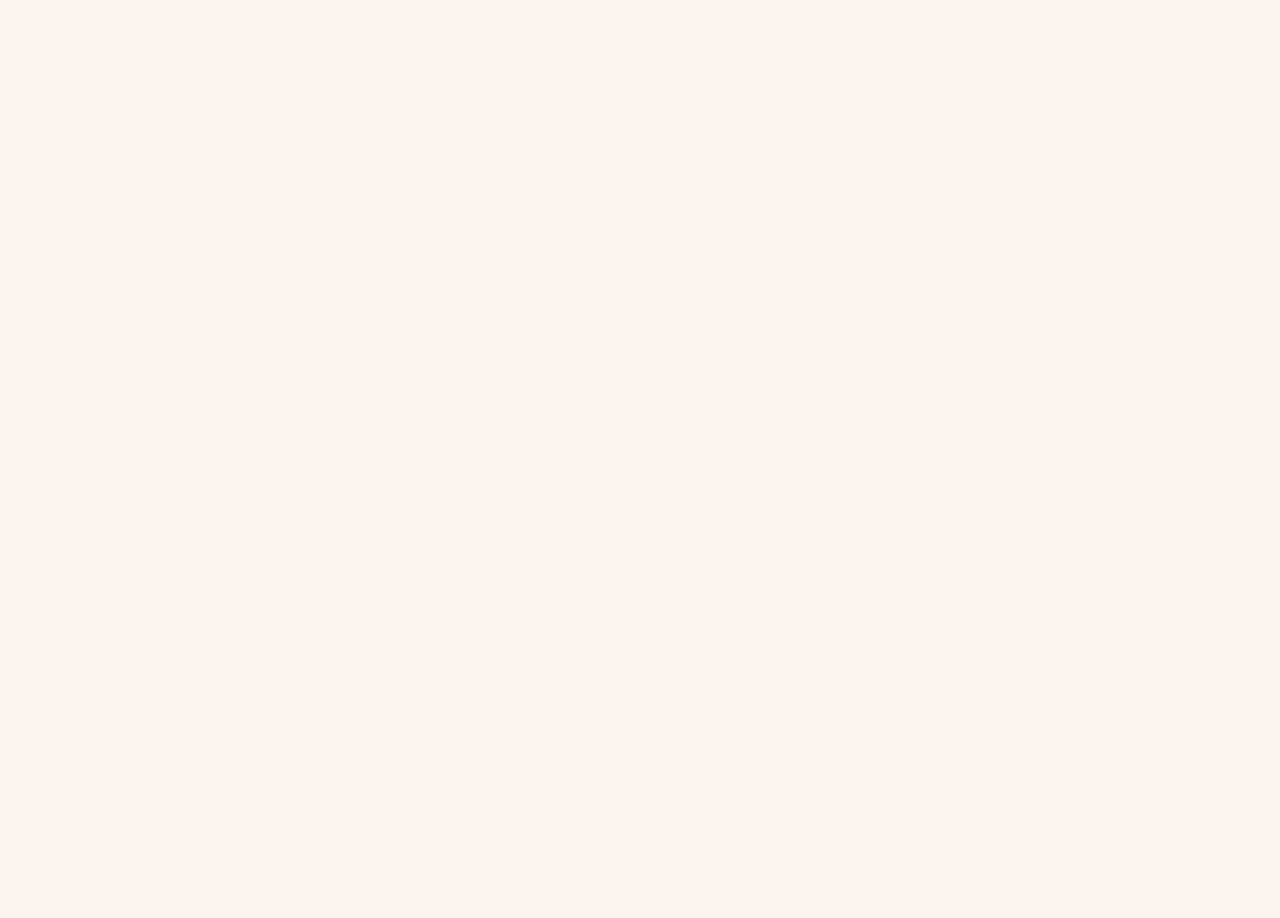
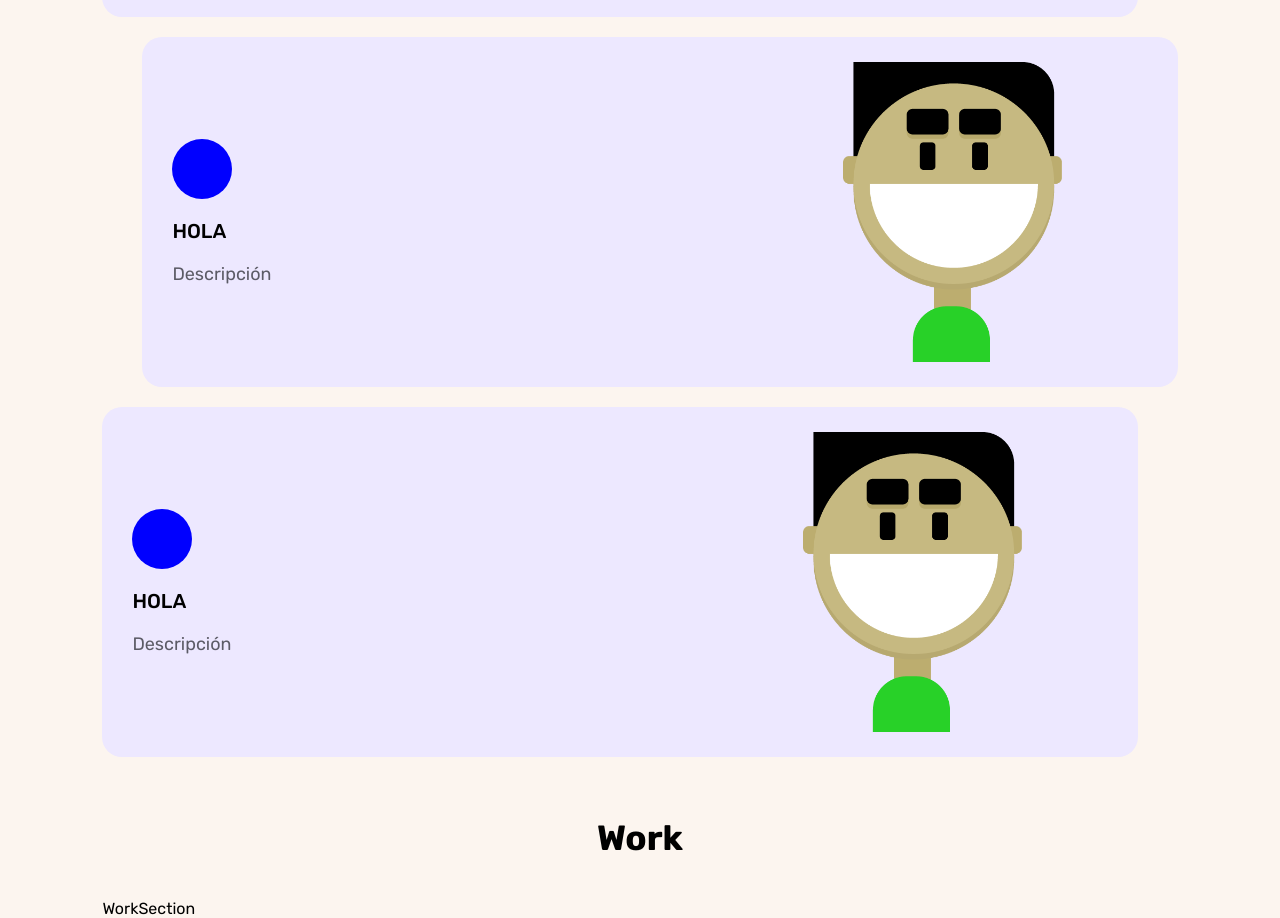
Before and after one commit to Jopt05/react-portfolio-jopt05, a React (Vite) app: page / in a window 1280 px wide. Shown: the part 1035-1953 px from the top of the page. Before the commit the page ends 800 px from the top, so only its background shows below. Built offline with nearby package versions, Linux system fonts and the light colour scheme.

Commit message:
Se terminó sección de servicios

```diff
--- a/index.html
+++ b/index.html
@@ -7,7 +7,7 @@
     <link rel="preconnect" href="https://fonts.gstatic.com" crossorigin>
     <link href="https://fonts.googleapis.com/css2?family=Rubik:ital,wght@0,300;0,400;0,500;0,600;0,700;0,800;0,900;1,300;1,400;1,500;1,600;1,700;1,800;1,900&display=swap" rel="stylesheet">
     <meta name="viewport" content="width=device-width, initial-scale=1.0" />
-    <title>Vite + React + TS</title>
+    <title>Jopt05 | Fullstack Developer</title>
   </head>
   <body>
     <div id="root"></div>
--- a/src/components/home/divider/Divider.module.css
+++ b/src/components/home/divider/Divider.module.css
@@ -1,17 +1,12 @@
 .dividerContainer {
     display: flex;
-    justify-content: flex-start;
+    justify-content: center;
     padding-top: 10px;
     padding-bottom: 10px;
+    margin-bottom: 30px;
 }
 
 .dividerText {
     font-size: 35px;
     font-weight: bold;
 }
-
-@media only screen and (max-width: 600px) {
-    .dividerContainer {
-        justify-content: center;
-    }
-}
--- a/src/components/home/hero/Hero.module.css
+++ b/src/components/home/hero/Hero.module.css
@@ -8,12 +8,13 @@
 .heroContainerItem {
     display: flex;
     flex-direction: column;
+    justify-content: center;
     flex-grow: 1;
-    justify-content: center;
 }
 
 .imageContainer {
     display: flex;
+    /* background-color: red; */
     width: 100%;
     height: 100%;
 }
@@ -21,7 +22,7 @@
 .image {
     width: 100%;
     height: 100%;
-    object-fit: cover;
+    object-fit: contain;
 }
 
 @media only screen and (max-width: 600px) {
--- /dev/null
+++ b/src/components/home/service/Service.module.css
@@ -0,0 +1,69 @@
+.serviceContainer {
+    display: flex;
+    flex-direction: row;
+    padding: 25px 30px;
+    background-color: var(--BgContainer);
+    margin-bottom: 20px;
+    border-radius: 20px;
+    margin-left: 40px;
+}
+
+.goesLeft {
+    margin-left: 0px;
+    margin-right: 40px;
+}
+
+.serviceContainerItem {
+    display: flex;
+    width: 60%;
+    max-height: 300px;
+    flex-direction: column;
+    justify-content: center;
+    /* border: 1px solid red; */
+    /* flex-grow: 1; */
+}
+
+.serviceContainerItem:nth-child(2) {
+    width: 40%;
+}
+
+.serviceIconContainer {
+    width: 30px;
+    height: 40px;
+    padding: 10px 15px;
+    border-radius: 50%;
+    background-color: blue;
+    margin-bottom: 20px;
+}
+
+.containerImage {
+    display: flex;
+    width: 100%;
+    height: 100%;
+    /* background-color: red; */
+}
+
+.image {
+    width: 100%;
+    height: 100%;
+    object-fit: contain;
+}
+
+@media only screen and (max-width: 600px) {
+    .serviceContainer {
+        flex-direction: column;
+        margin-left: 0;
+        margin-right: 0;
+        align-items: center;
+        text-align: center;
+    }
+
+    .serviceContainerItem {
+        align-items: center;
+        max-height: auto;
+    }
+
+    .serviceContainerItem:first-child {
+        margin-bottom: 20px;
+    }
+}
--- /dev/null
+++ b/src/components/home/service/Service.tsx
@@ -0,0 +1,38 @@
+import React from 'react'
+import styles from './Service.module.css'
+import globalStyles from './../../../Global.module.css'
+import HeroImage from '../../../assets/me.png'
+
+interface ServiceProps {
+    serviceIcon: string;
+    serviceName: string;
+    serviceDescription: string;
+    serviceImage: string;
+    goesLeft: boolean;
+}
+
+export const Service = ({ goesLeft, serviceDescription, serviceIcon, serviceImage, serviceName }: ServiceProps) => {
+  return (
+    <div className={`${styles.serviceContainer} ${ (goesLeft) ? styles.goesLeft : '' }`}>
+        <div className={ styles.serviceContainerItem }>
+            <div className={ styles.serviceIconContainer }>
+                {/* <img /> */}
+            </div>
+            <p className={ globalStyles.subtitle }>
+                Hola
+            </p>
+            <p className={ globalStyles.description }>
+                Descripción
+            </p>
+        </div>
+        <div className={ styles.serviceContainerItem }>
+            <div className={ styles.containerImage }>
+                <img
+                    className={ styles.image }
+                    src={ HeroImage }
+                />
+            </div>
+        </div>
+    </div>
+  )
+}
--- /dev/null
+++ b/src/components/home/servicesSection/ServicesSection.module.css
@@ -0,0 +1,8 @@
+.servicesContainer {
+    width: 100%;
+    display: flex;
+    flex-direction: column;
+    height: auto;
+    transition: height .3s ease-in-out;
+    margin-bottom: 30px;
+}
--- /dev/null
+++ b/src/components/home/servicesSection/ServicesSection.tsx
@@ -0,0 +1,31 @@
+import React from 'react'
+import styles from './ServicesSection.module.css'
+import { Service } from '../service/Service'
+
+export const ServicesSection = () => {
+  return (
+    <div className={ styles.servicesContainer }>
+        <Service
+            goesLeft
+            serviceDescription='Desripción'
+            serviceImage=''
+            serviceIcon=''
+            serviceName='Hola'
+        />
+        <Service
+            goesLeft={ false }
+            serviceDescription='Desripción'
+            serviceImage=''
+            serviceIcon=''
+            serviceName='Hola'
+        />
+        <Service
+            goesLeft
+            serviceDescription='Desripción'
+            serviceImage=''
+            serviceIcon=''
+            serviceName='Hola'
+        />
+    </div>
+  )
+}
--- /dev/null
+++ b/src/components/home/worksSection/WorkSection.tsx
@@ -0,0 +1,7 @@
+import React from 'react'
+
+export const WorkSection = () => {
+  return (
+    <div>WorkSection</div>
+  )
+}
--- a/src/pages/HomePage.tsx
+++ b/src/pages/HomePage.tsx
@@ -2,6 +2,8 @@ import React from 'react'
 import { Header } from '../components/home/header/Header'
 import { Hero } from '../components/home/hero/Hero'
 import { Divider } from '../components/home/divider/Divider'
+import { ServicesSection } from '../components/home/servicesSection/ServicesSection'
+import { WorkSection } from '../components/home/worksSection/WorkSection'
 
 export const HomePage = () => {
   return (
@@ -9,6 +11,9 @@ export const HomePage = () => {
         <Header />
         <Hero />
         <Divider title='Services' />
+        <ServicesSection />
+        <Divider title='Work' />
+        <WorkSection />
     </>
   )
 }
```
Also changed, not shown: src/components/home/worksSection/WorkSection.module.css (added).
